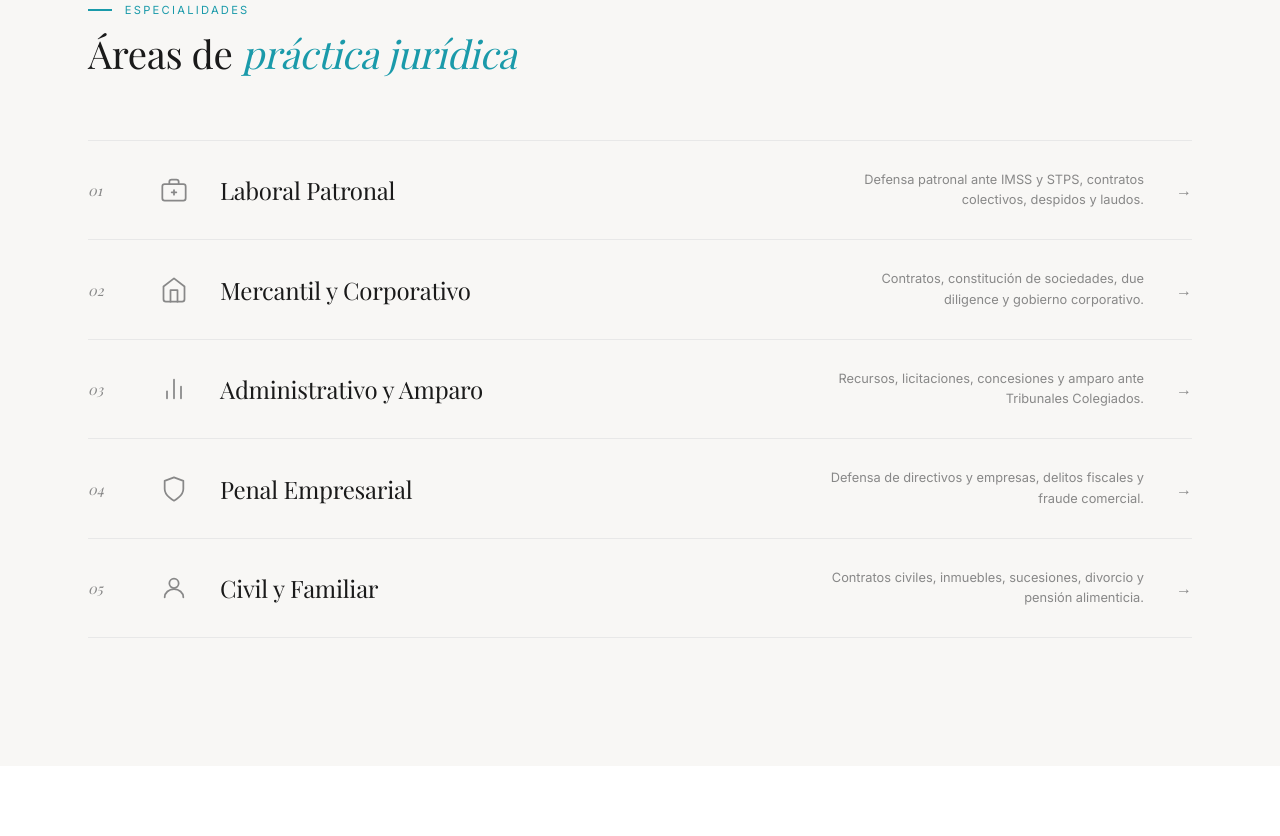
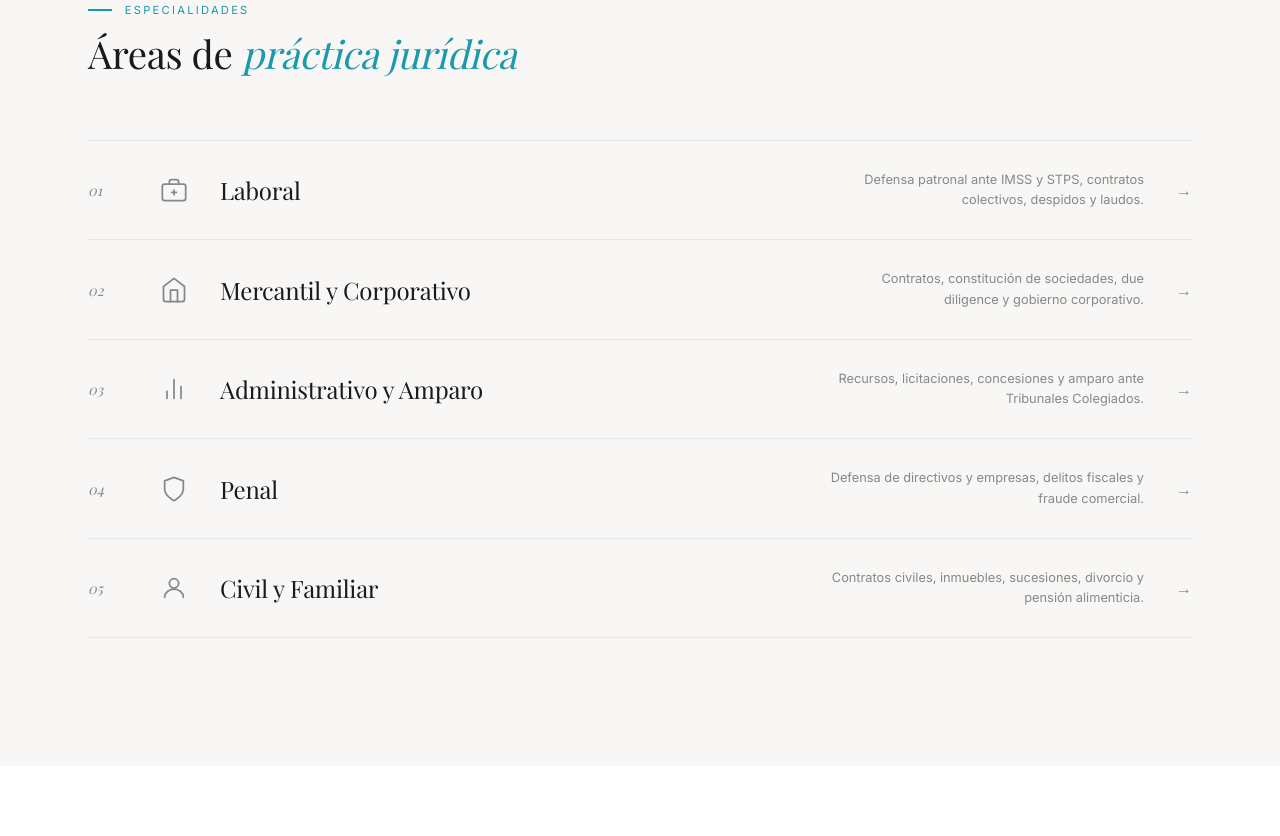
Before and after one commit to Edwin723-rgb/sci-despacho, a plain HTML site: page index.html in a window 1280 px wide. Shown: the part 2784-3620 px from the top of the page. Drawn offline with nearby package versions, Linux system fonts and the light colour scheme; a web font is replaced by a local one.

Commit message:
Add files via upload

```diff
--- a/index.html
+++ b/index.html
@@ -353,10 +353,10 @@ footer{background:var(--dark);padding:5rem 0 3rem}
   <div class="container">
     <div class="areas-header"><div class="fi"><div class="section-eyebrow">Especialidades</div><h2 class="section-title">Áreas de <em>práctica jurídica</em></h2></div></div>
     <div class="areas-list">
-      <div class="area-row fi"><div class="area-row-num">01</div><div class="area-row-icon"><svg viewBox="0 0 24 24" fill="none" stroke="currentColor" stroke-width="1.5" stroke-linecap="round" stroke-linejoin="round" width="28" height="28"><rect x="2" y="7" width="20" height="14" rx="2"/><path d="M16 7V5a2 2 0 0 0-2-2h-4a2 2 0 0 0-2 2v2"/><line x1="12" y1="12" x2="12" y2="16"/><line x1="10" y1="14" x2="14" y2="14"/></svg></div><div class="area-row-name">Laboral Patronal</div><div class="area-row-desc">Defensa patronal ante IMSS y STPS, contratos colectivos, despidos y laudos.</div><div class="area-arrow">→</div></div>
+      <div class="area-row fi"><div class="area-row-num">01</div><div class="area-row-icon"><svg viewBox="0 0 24 24" fill="none" stroke="currentColor" stroke-width="1.5" stroke-linecap="round" stroke-linejoin="round" width="28" height="28"><rect x="2" y="7" width="20" height="14" rx="2"/><path d="M16 7V5a2 2 0 0 0-2-2h-4a2 2 0 0 0-2 2v2"/><line x1="12" y1="12" x2="12" y2="16"/><line x1="10" y1="14" x2="14" y2="14"/></svg></div><div class="area-row-name">Laboral</div><div class="area-row-desc">Defensa patronal ante IMSS y STPS, contratos colectivos, despidos y laudos.</div><div class="area-arrow">→</div></div>
       <div class="area-row fi"><div class="area-row-num">02</div><div class="area-row-icon"><svg viewBox="0 0 24 24" fill="none" stroke="currentColor" stroke-width="1.5" stroke-linecap="round" stroke-linejoin="round" width="28" height="28"><path d="M3 9l9-7 9 7v11a2 2 0 0 1-2 2H5a2 2 0 0 1-2-2z"/><polyline points="9 22 9 12 15 12 15 22"/></svg></div><div class="area-row-name">Mercantil y Corporativo</div><div class="area-row-desc">Contratos, constitución de sociedades, due diligence y gobierno corporativo.</div><div class="area-arrow">→</div></div>
       <div class="area-row fi"><div class="area-row-num">03</div><div class="area-row-icon"><svg viewBox="0 0 24 24" fill="none" stroke="currentColor" stroke-width="1.5" stroke-linecap="round" stroke-linejoin="round" width="28" height="28"><line x1="18" y1="20" x2="18" y2="10"/><line x1="12" y1="20" x2="12" y2="4"/><line x1="6" y1="20" x2="6" y2="14"/></svg></div><div class="area-row-name">Administrativo y Amparo</div><div class="area-row-desc">Recursos, licitaciones, concesiones y amparo ante Tribunales Colegiados.</div><div class="area-arrow">→</div></div>
-      <div class="area-row fi"><div class="area-row-num">04</div><div class="area-row-icon"><svg viewBox="0 0 24 24" fill="none" stroke="currentColor" stroke-width="1.5" stroke-linecap="round" stroke-linejoin="round" width="28" height="28"><path d="M12 22s8-4 8-10V5l-8-3-8 3v7c0 6 8 10 8 10z"/></svg></div><div class="area-row-name">Penal Empresarial</div><div class="area-row-desc">Defensa de directivos y empresas, delitos fiscales y fraude comercial.</div><div class="area-arrow">→</div></div>
+      <div class="area-row fi"><div class="area-row-num">04</div><div class="area-row-icon"><svg viewBox="0 0 24 24" fill="none" stroke="currentColor" stroke-width="1.5" stroke-linecap="round" stroke-linejoin="round" width="28" height="28"><path d="M12 22s8-4 8-10V5l-8-3-8 3v7c0 6 8 10 8 10z"/></svg></div><div class="area-row-name">Penal</div><div class="area-row-desc">Defensa de directivos y empresas, delitos fiscales y fraude comercial.</div><div class="area-arrow">→</div></div>
       <div class="area-row fi"><div class="area-row-num">05</div><div class="area-row-icon"><svg viewBox="0 0 24 24" fill="none" stroke="currentColor" stroke-width="1.5" stroke-linecap="round" stroke-linejoin="round" width="28" height="28"><circle cx="12" cy="8" r="4"/><path d="M4 20c0-4 3.6-7 8-7s8 3 8 7"/></svg></div><div class="area-row-name">Civil y Familiar</div><div class="area-row-desc">Contratos civiles, inmuebles, sucesiones, divorcio y pensión alimenticia.</div><div class="area-arrow">→</div></div>
     </div>
   </div>
@@ -403,7 +403,7 @@ footer{background:var(--dark);padding:5rem 0 3rem}
         <div class="equipo-cargo">Socio Director · SCI Despacho Jurídico</div>
         <p class="equipo-bio">Abogado especialista en derecho empresarial con más de 15 años de experiencia en litigio estratégico, asesoría corporativa y defensa patronal en Tabasco y el sureste mexicano. Fundador de SCI Despacho Jurídico, firma especializada en la defensa de empresas y empresarios que no pueden permitirse errores jurídicos.</p>
         <div class="equipo-tags">
-          <span class="etag">Laboral Patronal</span><span class="etag">Mercantil y Corporativo</span><span class="etag">Amparo</span><span class="etag">Penal Empresarial</span><span class="etag">Litigio Estratégico</span>
+          <span class="etag">Laboral</span><span class="etag">Mercantil y Corporativo</span><span class="etag">Amparo</span><span class="etag">Penal</span><span class="etag">Litigio Estratégico</span>
         </div>
         <div class="equipo-contacto">
           <div class="eq-contact"><svg width="16" height="16" viewBox="0 0 24 24" fill="none" stroke="currentColor" stroke-width="1.5"><path d="M22 16.92v3a2 2 0 0 1-2.18 2 19.79 19.79 0 0 1-8.63-3.07A19.5 19.5 0 0 1 4.36 12a19.79 19.79 0 0 1-3.07-8.67A2 2 0 0 1 3.27 1h3a2 2 0 0 1 2 1.72 12.84 12.84 0 0 0 .7 2.81 2 2 0 0 1-.45 2.11L8.09 9a16 16 0 0 0 6.91 6.91l.38-.38a2 2 0 0 1 2.11-.45 12.84 12.84 0 0 0 2.81.7A2 2 0 0 1 22 16.92z"/></svg>993-188-3478</div>
@@ -514,7 +514,7 @@ footer{background:var(--dark);padding:5rem 0 3rem}
           <div class="fg"><label>Teléfono</label><input type="tel" placeholder="993 000 0000"></div>
           <div class="fg"><label>Correo electrónico</label><input type="email" placeholder="correo@empresa.com"></div>
         </div>
-        <div class="fg"><label>Área de interés</label><select><option value="">Seleccione una opción</option><option>Laboral Patronal</option><option>Mercantil y Corporativo</option><option>Administrativo y Amparo</option><option>Penal Empresarial</option><option>Civil y Familiar</option><option>Otro asunto</option></select></div>
+        <div class="fg"><label>Área de interés</label><select><option value="">Seleccione una opción</option><option>Laboral</option><option>Mercantil y Corporativo</option><option>Administrativo y Amparo</option><option>Penal</option><option>Civil y Familiar</option><option>Otro asunto</option></select></div>
         <div class="fg"><label>Descripción del asunto</label><textarea placeholder="Describa brevemente su situación jurídica..."></textarea></div>
         <button class="btn-submit">Solicitar diagnóstico legal →</button>
         <p class="privacy-note">Al enviar acepta nuestro <a href="#privacidad">Aviso de Privacidad</a>. Su información es confidencial.</p>
@@ -586,8 +586,8 @@ const cObs = new IntersectionObserver((entries) => { entries.forEach(e => { if (
 document.querySelectorAll('.stat-counter').forEach(el => cObs.observe(el));
 const JURIS_KEY = 'sci_jurisprudencias';
 const jurisDefaults = [
-  { id:1, tipo:'tesis', titulo:'DESPIDO INJUSTIFICADO. CARGA DE LA PRUEBA CORRESPONDE AL PATRÓN CUANDO EL TRABAJADOR NIEGA EL HECHO', extracto:'Cuando el trabajador niega haber sido despedido injustificadamente y el patrón aduce que renunció voluntariamente, la carga de la prueba corresponde al patrón, quien deberá demostrar la causa de terminación.', contenido:`DESPIDO INJUSTIFICADO. CARGA DE LA PRUEBA CORRESPONDE AL PATRÓN.\n\nTesis: IV.2o.T.1 L (11a.)\nTribunal Colegiado de Circuito · Décima Primera Época\n\nComentario del Lic. Saúl Córdova:\nEsta tesis refuerza la necesidad de documentar adecuadamente cualquier terminación de relación laboral.`, area:'Laboral Patronal', fecha:'Viernes 25 de abril, 2025', autor:'Lic. Saúl Córdova' },
-  { id:2, tipo:'analisis', titulo:'Reforma a la jornada laboral de 40 horas: lo que toda empresa en Tabasco debe saber', extracto:'El Congreso aprobó la reducción de la jornada laboral semanal de 48 a 40 horas. Analizamos el impacto práctico para empresas del sureste y las medidas preventivas que deben tomar desde ahora.', contenido:`ANÁLISIS: Reforma a la Jornada Laboral de 40 Horas\nPor: Lic. Saúl Córdova Córdova\n\nMEDIDAS PREVENTIVAS:\n1. Auditoría de contratos de trabajo.\n2. Revisión de tabuladores salariales.\n3. Actualización de reglamentos interiores.\n4. Registro de jornada mediante sistema digital.`, area:'Laboral Patronal', fecha:'Viernes 2 de mayo, 2025', autor:'Lic. Saúl Córdova' },
+  { id:1, tipo:'tesis', titulo:'DESPIDO INJUSTIFICADO. CARGA DE LA PRUEBA CORRESPONDE AL PATRÓN CUANDO EL TRABAJADOR NIEGA EL HECHO', extracto:'Cuando el trabajador niega haber sido despedido injustificadamente y el patrón aduce que renunció voluntariamente, la carga de la prueba corresponde al patrón, quien deberá demostrar la causa de terminación.', contenido:`DESPIDO INJUSTIFICADO. CARGA DE LA PRUEBA CORRESPONDE AL PATRÓN.\n\nTesis: IV.2o.T.1 L (11a.)\nTribunal Colegiado de Circuito · Décima Primera Época\n\nComentario del Lic. Saúl Córdova:\nEsta tesis refuerza la necesidad de documentar adecuadamente cualquier terminación de relación laboral.`, area:'Laboral', fecha:'Viernes 25 de abril, 2025', autor:'Lic. Saúl Córdova' },
+  { id:2, tipo:'analisis', titulo:'Reforma a la jornada laboral de 40 horas: lo que toda empresa en Tabasco debe saber', extracto:'El Congreso aprobó la reducción de la jornada laboral semanal de 48 a 40 horas. Analizamos el impacto práctico para empresas del sureste y las medidas preventivas que deben tomar desde ahora.', contenido:`ANÁLISIS: Reforma a la Jornada Laboral de 40 Horas\nPor: Lic. Saúl Córdova Córdova\n\nMEDIDAS PREVENTIVAS:\n1. Auditoría de contratos de trabajo.\n2. Revisión de tabuladores salariales.\n3. Actualización de reglamentos interiores.\n4. Registro de jornada mediante sistema digital.`, area:'Laboral', fecha:'Viernes 2 de mayo, 2025', autor:'Lic. Saúl Córdova' },
   { id:3, tipo:'tesis', titulo:'AMPARO INDIRECTO. PROCEDE CONTRA ACTOS DE AUTORIDADES ADMINISTRATIVAS QUE AFECTEN PERMISOS DE OPERACIÓN', extracto:'La suspensión o revocación de permisos de operación constituye un acto de imposible reparación que hace procedente el amparo indirecto y la solicitud de suspensión provisional.', contenido:`AMPARO INDIRECTO. PROCEDE CONTRA ACTOS QUE AFECTEN PERMISOS.\n\nTesis: 1a./J. 45/2024 (11a.) · Primera Sala de la SCJN`, area:'Amparo · Administrativo', fecha:'Viernes 11 de abril, 2025', autor:'Lic. Saúl Córdova' }
 ];
 function cargarJuris() { try { const s = localStorage.getItem(JURIS_KEY); return s ? JSON.parse(s) : jurisDefaults; } catch(e) { return jurisDefaults; } }
```
